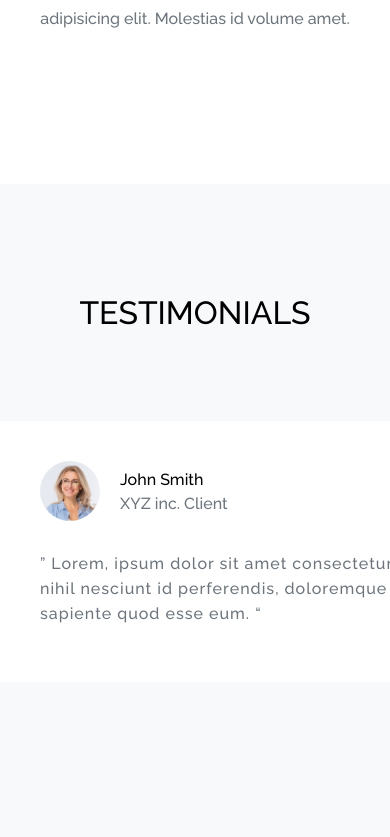
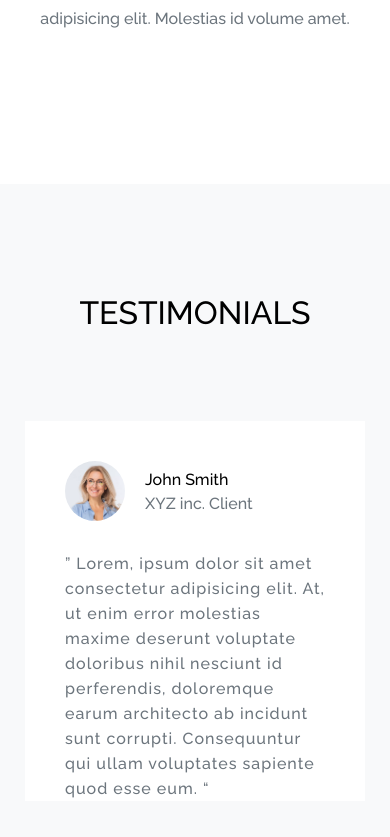
Before and after one commit to Masocher/Dimiour, a Next.js app: page / in a window 390 px wide. Shown: the part 6500-7337 px from the top of the page. Built offline with nearby package versions, Linux system fonts and the light colour scheme.

Commit message:
Responsive The Home's Testimonials Section

```diff
--- a/src/styles/Testimonials.module.css
+++ b/src/styles/Testimonials.module.css
@@ -66,3 +66,44 @@
     letter-spacing: 1px;
     color: #6c757d;
 }
+
+/* Responsive */
+
+@media (max-width: 1025px) {
+    .slider {
+        width: 960px;
+    }
+}
+
+@media (max-width: 769px) {
+    .slider {
+        width: 690px;
+    }
+}
+
+@media (max-width: 501px) {
+    .slider {
+        width: calc(100% - 50px);
+        height: 380px;
+    }
+}
+
+@media (max-width: 376px) {
+    .slider {
+        height: 420px;
+    }
+
+    .description {
+        padding: 0 30px 30px 30px;
+        letter-spacing: 0;
+        font-size: 14px;
+    }
+
+    .user_box {
+        padding: 30px 0 0 30px;
+    }
+
+    .user_information {
+        font-size: 14px;
+    }
+}
```
